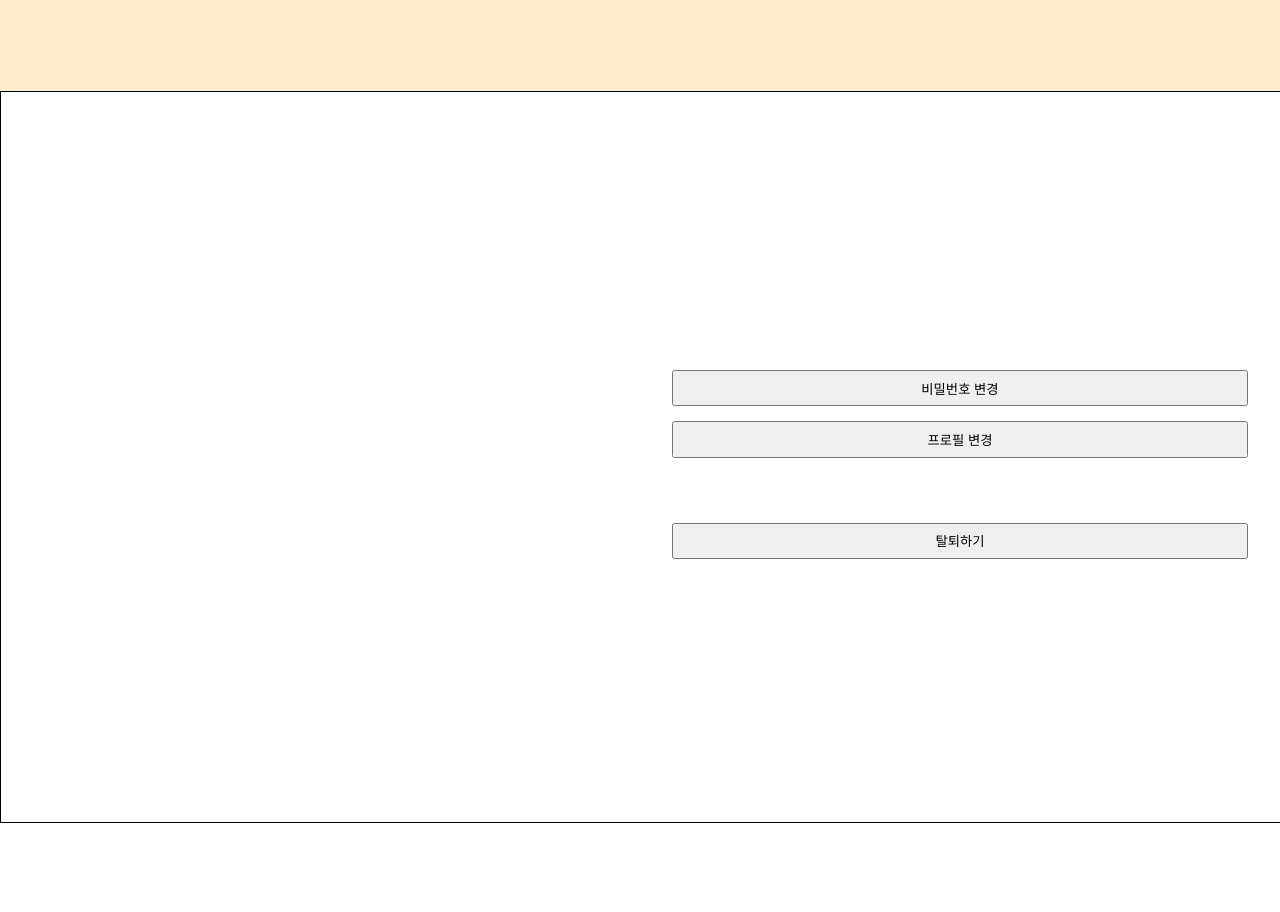
After one commit to alan-rla/mansclub, a Flask app: template templates/mypage.html in a window 1280 px wide; the page is wider, and only the part inside the window is pictured. The commit adds this page. Run offline with Flask 2, Linux system fonts and the light colour scheme; the template is opened without the code that fills it, so the values that code supplies are empty; some libraries are stand-ins or nearby versions.

Commit message:
기초틀완성

```diff
--- /dev/null
+++ b/static/mypage.css
@@ -0,0 +1,49 @@
+@import "reset.css";
+
+html{
+  height: 100%;
+  width: 100%;
+}
+body{
+  height: 100%;
+  width: 100%;
+  min-height: 912px;
+  min-width: 1920px;
+}
+
+#header{
+  width:100%;
+  height:10%;
+
+  background-color: blanchedalmond;
+}
+
+#contents{
+  display: flex;
+  width:100%;
+  height:80%;
+}
+#contents__main{
+  width:100%;
+  height:100%;
+  border: 1px solid black;
+  display: flex;
+  align-items: center;
+  justify-content: center;
+}
+#contents__main > form{
+  width: 100%;
+  height: 100%;
+  flex-direction: column;
+  display: flex;
+  align-items: center;
+  justify-content: center;
+}
+#contents__main > form > input{
+  width: 30%;
+  height: 5%;
+  margin-top: 15px;
+}
+#contents__main__profC{
+  margin-bottom: 50px;
+}
--- a/templates/member.html
+++ b/templates/member.html
@@ -7,7 +7,7 @@
     <script src="https://cdnjs.cloudflare.com/ajax/libs/jquery-cookie/1.4.1/jquery.cookie.js"></script>
 
     <meta charset="UTF-8">
-    <title>사나이클럽</title>
+    <title>회원가입</title>
 
     <link rel="stylesheet" href="../static/member.css" />
 
@@ -29,7 +29,6 @@
             <input required id="contents__main__pwp" type="password" placeholder="password확인">
             <input required id="contents__main__nickname" type="text"placeholder="닉네임">
 
-
             <input id="contents__main__login" type="submit" value="회원가입">
             <input id ="contents__main__cancel" type="button" value="취소">
 
--- /dev/null
+++ b/templates/mypage.html
@@ -0,0 +1,33 @@
+<!DOCTYPE html>
+<html lang="en">
+
+
+<head>
+    <script src="https://ajax.googleapis.com/ajax/libs/jquery/3.4.1/jquery.min.js"></script>
+    <script src="https://cdnjs.cloudflare.com/ajax/libs/jquery-cookie/1.4.1/jquery.cookie.js"></script>
+
+    <meta charset="UTF-8">
+    <title>마이페이지</title>
+
+    <link rel="stylesheet" href="../static/mypage.css" />
+
+
+
+
+
+
+</head>
+
+<body>
+<div id = "header"></div>
+<div id="contents">
+    <div id="contents__main">
+        <form>
+            <input id="contents__main__paC" type="submit" value="비밀번호 변경">
+            <input id="contents__main__profC" type="submit" value="프로필 변경">
+            <input id ="contents__main__withdraw" type="button" value="탈퇴하기">
+         </form>
+    </div>
+</div>
+
+</body>
```
Also changed, not shown: static/leavePage.css (added, +75 -0 lines), templates/leavePage.html (added, +32 -0 lines), static/bg3.jpeg (added), 1 other file.
